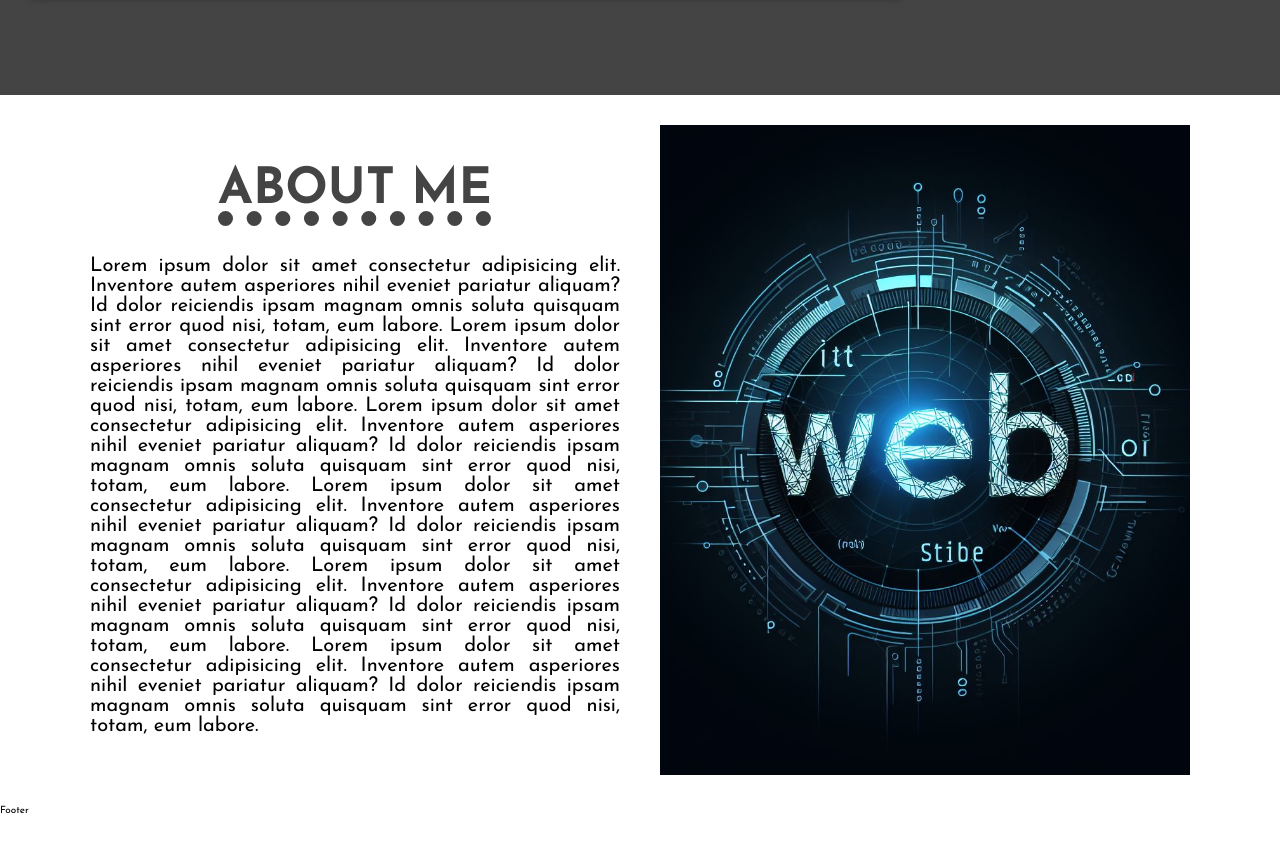
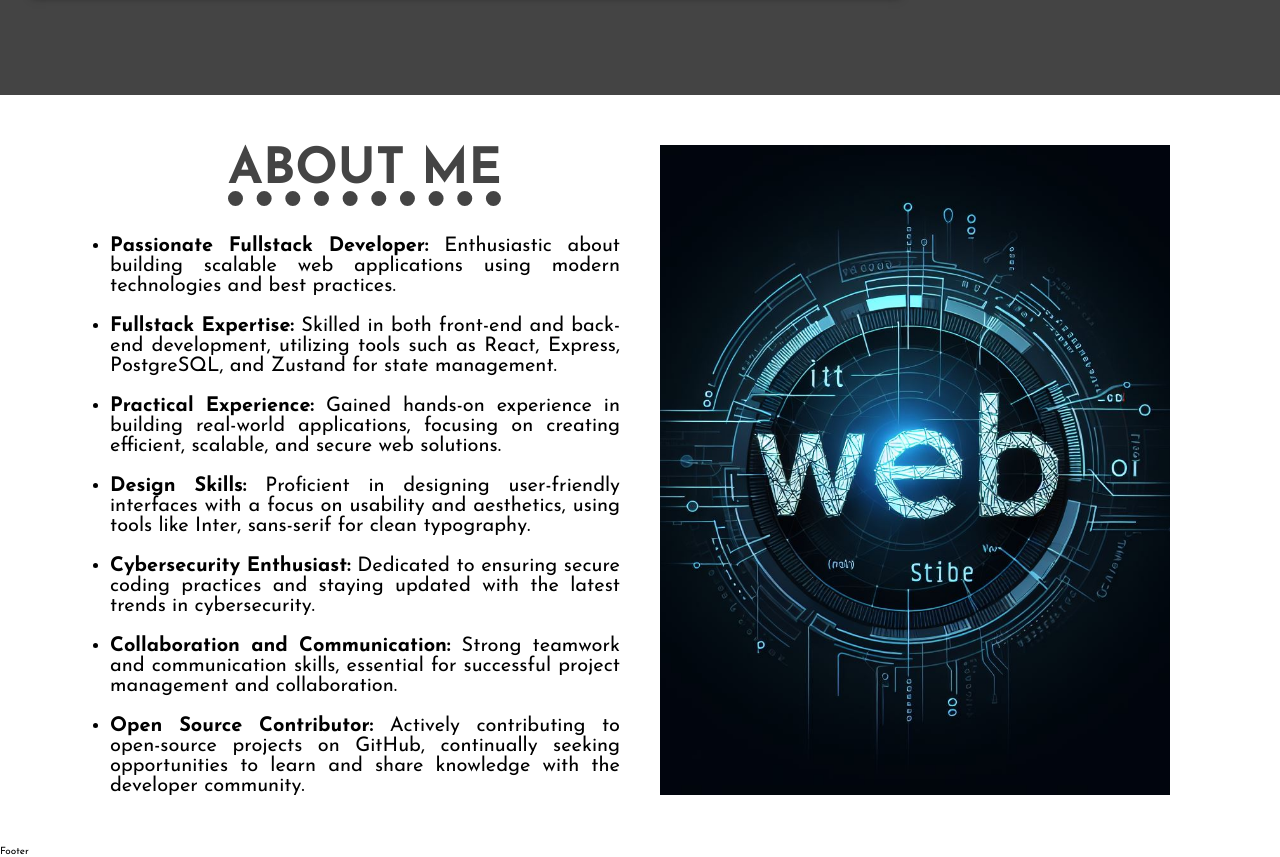
Before and after one commit to WeBstwr/webster_portfolio, a React (Vite) app: page / in a window 1280 px wide. Shown: the part 600-1457 px from the top of the page. Before the commit the page ends 1416 px from the top, so only its background shows below. Built offline with nearby package versions, Linux system fonts and the light colour scheme.

Commit message:
update the about section
I have updated the about section with real content

```diff
--- a/src/pages/Explore/About/About.jsx
+++ b/src/pages/Explore/About/About.jsx
@@ -10,27 +10,51 @@ function About() {
         <div className="about-textbox-title">
           <Title text="about me" />
         </div>
-        <p className="about-textbox__text">
-          Lorem ipsum dolor sit amet consectetur adipisicing elit. Inventore
-          autem asperiores nihil eveniet pariatur aliquam? Id dolor reiciendis
-          ipsam magnam omnis soluta quisquam sint error quod nisi, totam, eum
-          labore. Lorem ipsum dolor sit amet consectetur adipisicing elit.
-          Inventore autem asperiores nihil eveniet pariatur aliquam? Id dolor
-          reiciendis ipsam magnam omnis soluta quisquam sint error quod nisi,
-          totam, eum labore. Lorem ipsum dolor sit amet consectetur adipisicing
-          elit. Inventore autem asperiores nihil eveniet pariatur aliquam? Id
-          dolor reiciendis ipsam magnam omnis soluta quisquam sint error quod
-          nisi, totam, eum labore. Lorem ipsum dolor sit amet consectetur
-          adipisicing elit. Inventore autem asperiores nihil eveniet pariatur
-          aliquam? Id dolor reiciendis ipsam magnam omnis soluta quisquam sint
-          error quod nisi, totam, eum labore. Lorem ipsum dolor sit amet
-          consectetur adipisicing elit. Inventore autem asperiores nihil eveniet
-          pariatur aliquam? Id dolor reiciendis ipsam magnam omnis soluta
-          quisquam sint error quod nisi, totam, eum labore. Lorem ipsum dolor
-          sit amet consectetur adipisicing elit. Inventore autem asperiores
-          nihil eveniet pariatur aliquam? Id dolor reiciendis ipsam magnam omnis
-          soluta quisquam sint error quod nisi, totam, eum labore.
-        </p>
+        <div className="about-textbox__text">
+          <ul>
+            <li>
+              <b>Passionate Fullstack Developer:</b> Enthusiastic about building
+              scalable web applications using modern technologies and best
+              practices.
+            </li>{" "}
+            <br />
+            <li>
+              <b>Fullstack Expertise:</b> Skilled in both front-end and back-end
+              development, utilizing tools such as React, Express, PostgreSQL,
+              and Zustand for state management.
+            </li>{" "}
+            <br />
+            <li>
+              <b>Practical Experience:</b> Gained hands-on experience in
+              building real-world applications, focusing on creating efficient,
+              scalable, and secure web solutions.
+            </li>{" "}
+            <br />
+            <li>
+              <b>Design Skills:</b> Proficient in designing user-friendly
+              interfaces with a focus on usability and aesthetics, using tools
+              like Inter, sans-serif for clean typography.
+            </li>{" "}
+            <br />
+            <li>
+              <b>Cybersecurity Enthusiast:</b> Dedicated to ensuring secure
+              coding practices and staying updated with the latest trends in
+              cybersecurity.
+            </li>{" "}
+            <br />
+            <li>
+              <b>Collaboration and Communication:</b> Strong teamwork and
+              communication skills, essential for successful project management
+              and collaboration.
+            </li>{" "}
+            <br />
+            <li>
+              <b>Open Source Contributor:</b> Actively contributing to
+              open-source projects on GitHub, continually seeking opportunities
+              to learn and share knowledge with the developer community.
+            </li>
+          </ul>
+        </div>
       </div>
       <div className="about-image-wrapper">
         <img src={johnDoeImg} alt="john doe" className="about__image" />
--- a/src/pages/Explore/About/about.css
+++ b/src/pages/Explore/About/about.css
@@ -3,6 +3,7 @@
   margin: 3rem auto;
   display: grid;
   grid-template-columns: 1fr 1fr;
+  padding: 2rem;
   gap: 4rem;
 }
 
```
